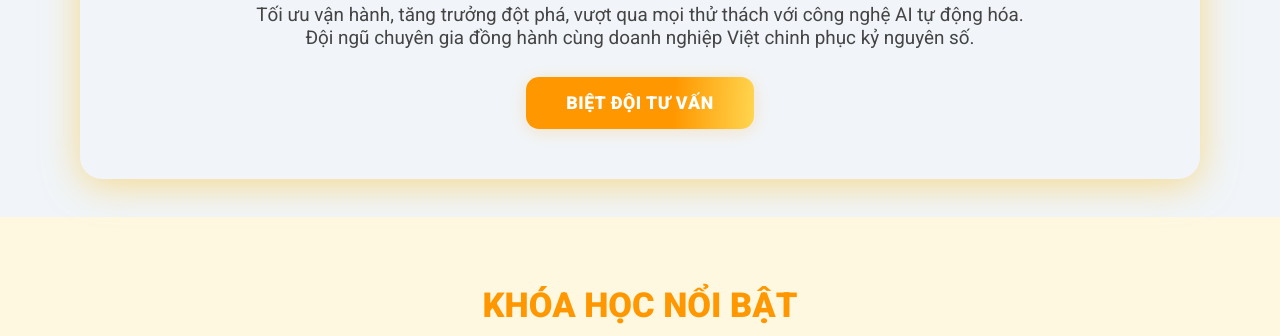
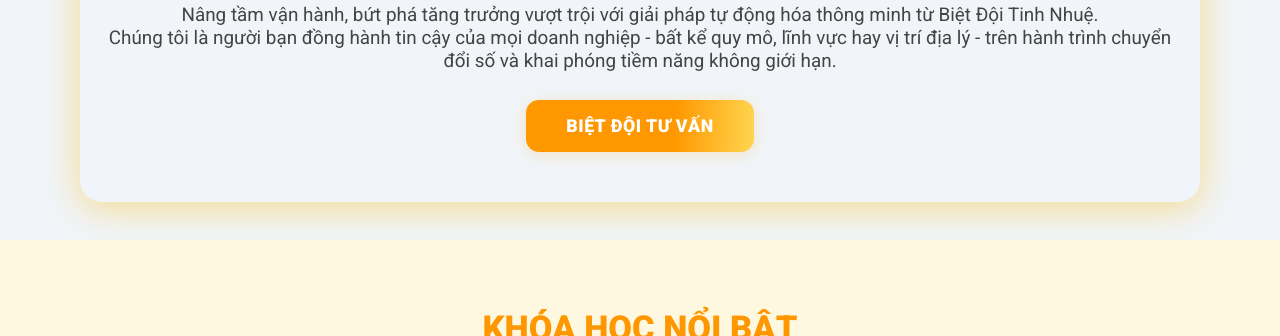
Before and after one commit to bietdoitinhnhue/bietdoitinhnhue, a plain HTML site: page index.html in a window 1280 px wide. Shown: the part 764-1100 px from the top of the page. Drawn offline with Linux system fonts and the light colour scheme.

Commit message:
Update index.html

```diff
--- a/index.html
+++ b/index.html
@@ -2,17 +2,17 @@
 <html lang="vi">
 <head>
   <meta charset="UTF-8">
-  <title>Biệt Đội Tinh Nhuệ - Giải Pháp AI Automation Hàng Đầu Việt Nam</title>
+  <title>Biệt Đội Tinh Nhuệ – Dẫn đầu giải pháp AI Automation.</title>
   <meta name="viewport" content="width=device-width, initial-scale=1">
-  <meta name="description" content="Biệt Đội Tinh Nhuệ - Đội ngũ chuyên gia AI Automation, giúp doanh nghiệp Việt tối ưu vận hành, tăng trưởng vượt trội với các giải pháp tự động hóa thông minh.">
+  <meta name="description" content="Biệt Đội Tinh Nhuệ - Đội ngũ chuyên gia AI Automation, giúp doanh nghiệp tối ưu vận hành, tăng trưởng vượt trội với các giải pháp tự động hóa thông minh.">
   <meta name="keywords" content="AI Automation, Automation Agency, tự động hóa doanh nghiệp, chuyển đổi số, AI Việt Nam, chatbot, workflow, tư vấn AI, biệt đội tinh nhuệ">
-  <meta property="og:title" content="Biệt Đội Tinh Nhuệ - Giải Pháp AI Automation Hàng Đầu Việt Nam">
+  <meta property="og:title" content="Biệt Đội Tinh Nhuệ – Dẫn đầu giải pháp AI Automation.">
   <meta property="og:description" content="Giải pháp AI Automation, tối ưu vận hành, tăng trưởng vượt trội. Đồng hành cùng doanh nghiệp Việt chinh phục chuyển đổi số.">
   <meta property="og:image" content="https://raw.githubusercontent.com/bietdoitinhnhue/bietdoitinhnhue/refs/heads/main/Thunail.png">
   <meta property="og:type" content="website">
   <meta property="og:url" content="https://bietdoitinhnhue.com/">
   <meta name="twitter:card" content="summary_large_image">
-  <meta name="twitter:title" content="Biệt Đội Tinh Nhuệ - Giải Pháp AI Automation Hàng Đầu Việt Nam">
+  <meta name="twitter:title" content="Biệt Đội Tinh Nhuệ – Dẫn đầu giải pháp AI Automation.">
   <meta name="twitter:description" content="Đồng hành chuyển đổi số cùng doanh nghiệp Việt, Tối ưu vận hành, tăng trưởng vượt trội với AI Automation.">
   <meta name="twitter:image" content="https://raw.githubusercontent.com/bietdoitinhnhue/bietdoitinhnhue/refs/heads/main/Thunail.png">
   <link rel="icon" type="image/png" href="https://raw.githubusercontent.com/bietdoitinhnhue/bietdoitinhnhue/refs/heads/main/ba-dev-con-nghe.png">
@@ -838,8 +838,8 @@
  <section class="hero-text-section">
   <h1>BIỆT ĐỘI TINH NHUỆ<br>GIẢI PHÁP AI & AUTOMATION HÀNG ĐẦU</h1>
   <div class="hero-desc">
-    Tối ưu vận hành, tăng trưởng đột phá, vượt qua mọi thử thách với công nghệ AI tự động hóa.<br>
-    Đội ngũ chuyên gia đồng hành cùng doanh nghiệp Việt chinh phục kỷ nguyên số.
+   Nâng tầm vận hành, bứt phá tăng trưởng vượt trội với giải pháp tự động hóa thông minh từ Biệt Đội Tinh Nhuệ.<br>
+   Chúng tôi là người bạn đồng hành tin cậy của mọi doanh nghiệp - bất kể quy mô, lĩnh vực hay vị trí địa lý - trên hành trình chuyển đổi số và khai phóng tiềm năng không giới hạn.
   </div>
   <a href="https://m.me/bietdoitinhnhue" target="_blank" rel="noopener" class="btn-consult">BIỆT ĐỘI TƯ VẤN</a>
 </section>
```
